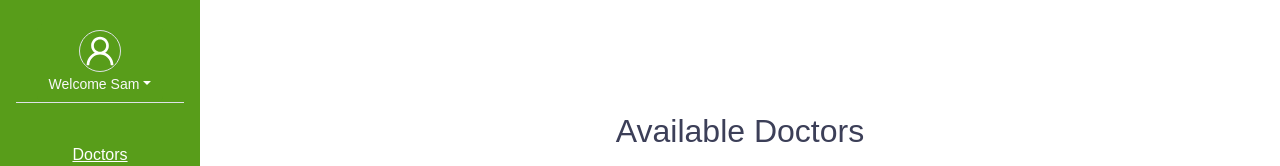
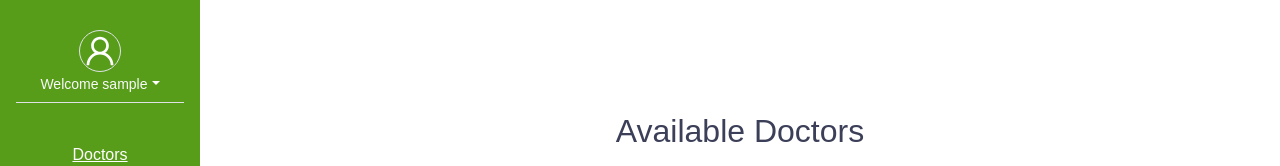
Before and after one commit to devMunyi/DocBooker-frontend, a React (Create React App) app: page / in a window 1280 px wide. Shown: the top 166 px of the page. Built offline with nearby package versions, Linux system fonts and the light colour scheme; no server answers; sample sign-in values are in the browser's storage.

Commit message:
Update navbar

```diff
--- a/src/components/NavBar.js
+++ b/src/components/NavBar.js
@@ -5,6 +5,11 @@ import { UserOutlined } from '@ant-design/icons';
 function NavBar() {
   const [show, setShow] = useState(false);
   const navigate = useNavigate();
+  const username = JSON.parse(localStorage.getItem('user')) ? JSON.parse(localStorage.getItem('user')).username : null;
+
+  if (username === null) {
+    navigate('/login');
+  }
 
   const activeNav = {
     textDecoration: 'underline',
@@ -45,8 +50,7 @@ function NavBar() {
             />
             <br />
             <small className="text-light">
-              Welcome
-              Sam
+              { `Welcome ${username}` }
             </small>
           </button>
           <ul className="dropdown-menu">
```
